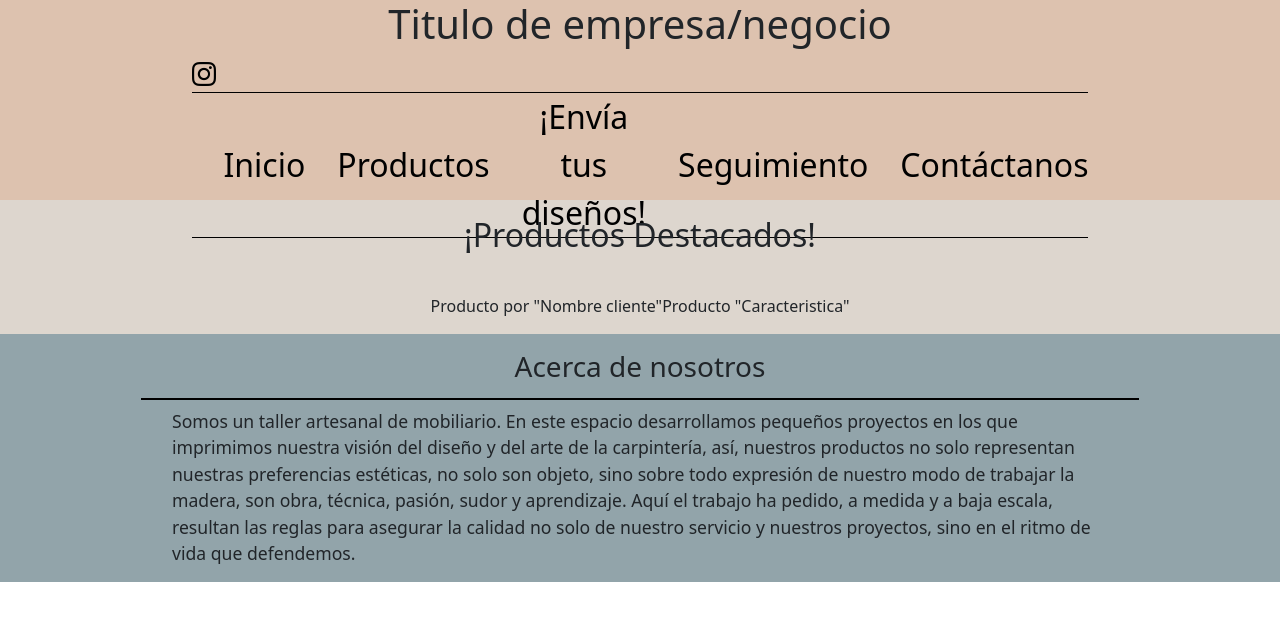
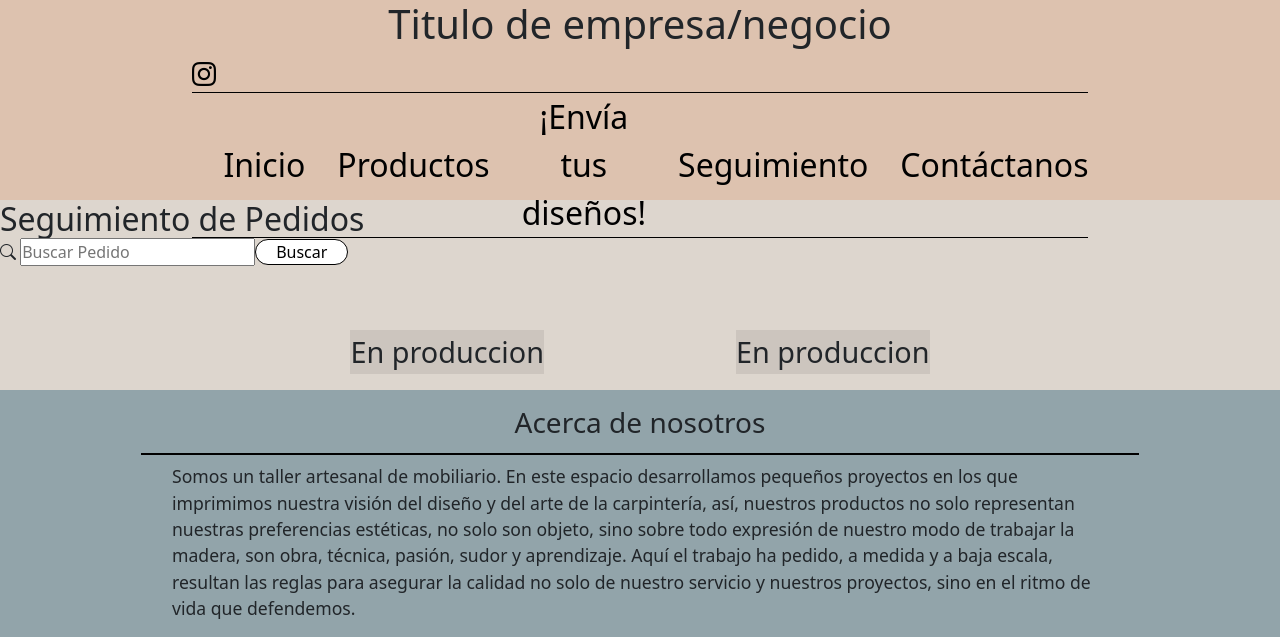
Before and after one commit to MrMonkey09/TiendaMuebles, a Django app: page /seguimiento/ in a window 1280 px wide. Shown: the top 637 px of the page. Run offline with Django 4.2, Linux system fonts and the light colour scheme.

Commit message:
actualizar

```diff
--- a/TiendaMuebles/TiendaMuebles/settings.py
+++ b/TiendaMuebles/TiendaMuebles/settings.py
@@ -27,9 +27,9 @@ STATIC_ROOT = os.path.join(BASE_DIR, 'staticfiles_build', 'static')
 SECRET_KEY = 'django-insecure-t*lz&s-m9zu9q-%#hnbqj88qr6f#c8lv&jog5*g3b5o#%fg=3f'
 
 # SECURITY WARNING: don't run with debug turned on in production!
-DEBUG = False
+DEBUG = True
 
-ALLOWED_HOSTS = ['.vercel.app', '.now.sh']
+ALLOWED_HOSTS = ['.vercel.app', '.now.sh','127.0.0.1']
 
 
 # Application definition
--- a/TiendaMuebles/static/css/style.css
+++ b/TiendaMuebles/static/css/style.css
@@ -13,7 +13,7 @@
   align-items: center;
   width: 100%;
   height: auto;
-    background-color: #DDC2AF;
+  background-color: #ddc2af;
   gap: 5px;
 }
 
@@ -64,7 +64,7 @@ main {
   flex-flow: row wrap;
   justify-content: center;
   align-items: center;
-    background-color: #DDD6CE;
+  background-color: #ddd6ce;
 }
 
 main h2 {
@@ -103,7 +103,7 @@ footer {
   flex-flow: row wrap;
   justify-content: center;
   align-items: center;
-    background-color: #92A4AA;
+  background-color: #92a4aa;
   padding: 1rem;
 }
 
@@ -121,26 +121,26 @@ footer span {
 /* OTROS */
 
 /* Contactanos */
-@import url('https://fonts.googleapis.com/css2?family=Open+Sans:wght@400;700&display=swap');
-.container-form{
+@import url("https://fonts.googleapis.com/css2?family=Open+Sans:wght@400;700&display=swap");
+.container-form {
   width: 100%;
   max-width: 1100px;
   margin: auto;
   display: grid;
-    grid-template-columns: repeat(2,1fr);
+  grid-template-columns: repeat(2, 1fr);
   grid-gap: 50px;
   margin-top: 90px;
 }
-.container-form h2{
+.container-form h2 {
   margin-bottom: 15px;
-    font-size: 35px
+  font-size: 35px;
 }
-.container-form p{
+.container-form p {
   font-size: 17px;
   line-height: 1.6;
   margin-bottom: 30px;
 }
-.container-form a{
+.container-form a {
   font-size: 17px;
   display: inline-block;
   text-decoration: none;
@@ -149,11 +149,12 @@ footer span {
   color: black;
   font-weight: 700;
 }
-.container-form a i{
+.container-form a i {
   color: orange;
   margin-right: 10px;
 }
-.container-form form .campo, textarea{
+.container-form form .campo,
+textarea {
   width: 100%;
   padding: 15px 10px;
   font-size: 16px;
@@ -162,13 +163,13 @@ footer span {
   border-radius: 3px;
   outline: 0px;
 }
-.container-form form textarea{
+.container-form form textarea {
   max-width: 530px;
   min-width: 530px;
   min-height: 140px;
   max-height: 150px;
 }
-.container-form .btn-enviar{
+.container-form .btn-enviar {
   padding-left: 8%;
   padding-right: 8%;
   margin-left: 75%;
@@ -182,48 +183,39 @@ footer span {
   cursor: pointer;
   transition: all 300ms ease;
 }
-.container-form .btn-enviar:hover{
+.container-form .btn-enviar:hover {
   background: #bebebe;
 }
-.contacto
-{
+.contacto {
   display: flex;
   flex-flow: row wrap;
   column-gap: 5%;
 }
-.input-nombre
-{
+.input-nombre {
   width: 50%;
 }
-.input-correo
-{
+.input-correo {
   width: 45%;
 }
-.input-numero
-{
+.input-numero {
   width: 45%;
 }
-.input-asunto
-{
+.input-asunto {
   width: 50%;
 }
 /* envia tus diseños */
 
-
-.input-nombreProyecto
-{
+.input-nombreProyecto {
   width: 50%;
 }
 
-.input-dimensiones
-{
+.input-dimensiones {
   width: 45%;
 }
 
 /* Productos */
 
-.btn-buscar
-{
+.btn-buscar {
   padding-left: 20px;
   padding-right: 20px;
   font-size: 16px;
@@ -236,7 +228,60 @@ footer span {
   cursor: pointer;
   transition: all 300ms ease;
 }
-.btn-buscar:hover
-{
+.btn-buscar:hover {
   background: #bebebe;
 }
+
+/* Seguimiento de pedido */
+.search {
+  display: flex;
+  flex-flow: row wrap;
+  justify-content: flex-start;
+  align-items: center;
+  width: 100%;
+}
+
+.search h2 {
+    width: 100%;
+    text-align: left;
+    margin: 0;
+}
+
+.search .btn-buscar {
+  font-size: 16px;
+  border: none;
+  background: white;
+  color: black;
+  border-radius: 13rem;
+  border: 1px solid black;
+  width: auto;
+  height: auto;
+}
+
+.tracker-panel {
+  display: flex;
+  flex-flow: row wrap;
+  justify-content: center;
+  align-items: center;
+  width: 100%;
+  gap: 12em;
+}
+
+.tracker {
+  display: flex;
+  flex-flow: column wrap;
+  justify-content: center;
+  align-items: center;
+  gap: 1em;
+}
+
+.tracker p {
+    background-color: rgba(0, 0, 0, 0.08);
+    font-size: 1.8em;
+}
+
+.estado {
+    border-radius: 5em;
+    width: 3em;
+    height: 3em;
+}
--- a/TiendaMuebles/templates/seguimiento/seguimiento.html
+++ b/TiendaMuebles/templates/seguimiento/seguimiento.html
@@ -25,7 +25,7 @@
   </head>
   <body>
     <header class="encabezado">
-      <div style="width: 70%;height:200px;background-color: #DDC2AF;">
+      <div style="width: 70%; height: 200px; background-color: #ddc2af">
         <h1>Titulo de empresa/negocio</h1>
         <button class="instagram" href="#">
           <i class="bi bi-instagram"></i>
@@ -42,14 +42,29 @@
       </div>
     </header>
     <main>
-      <h2>¡Productos Destacados!</h2>
-      <div>
-        <img src="" alt="" />
-        <p>Producto por "Nombre cliente"</p>
+      <div class="search">
+        <h2>Seguimiento de Pedidos</h2>
+        <div>
+          <i class="bi bi-search"></i>
+          <input
+            type="text"
+            name="search"
+            placeholder="Buscar Pedido"
+            class="search-input"
+            id="search"
+          />
+        </div>
+        <button type="button" class="btn-buscar">Buscar</button>
       </div>
-      <div>
-        <img src="" alt="" />
-        <p>Producto "Caracteristica"</p>
+      <div class="tracker-panel">
+        <div class="tracker">
+          <div class="estado">&nbsp;</div>
+          <p>En produccion</p>
+        </div>
+        <div class="tracker">
+          <div class="estado">&nbsp;</div>
+          <p>En produccion</p>
+        </div>
       </div>
     </main>
     <footer>
```
Lines whose indentation alone changed are shown as unchanged.
